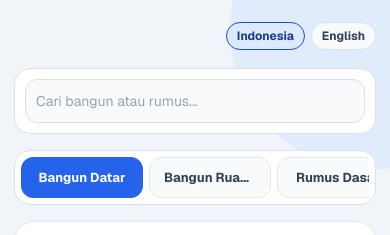
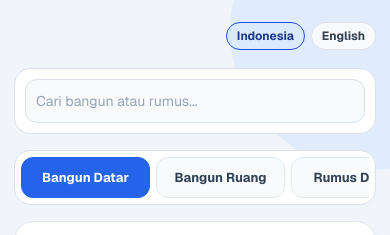
Before and after one commit to iskaelcom/rumus, a React Native app: screen / in a window 390 px wide. Shown: the top 235 px of the page. Built offline with nearby package versions, Linux system fonts and the light colour scheme.

Commit message:
style: Adjust `tabButtonPhone` minimum width and `shapeNameRow` alignment and spacing.

```diff
--- a/App.js
+++ b/App.js
@@ -833,7 +833,7 @@ const styles = StyleSheet.create({
   },
   tabButtonPhone: {
     flex: 0,
-    minWidth: 122,
+    minWidth: 129,
     paddingHorizontal: 14,
   },
   tabText: {
@@ -960,7 +960,8 @@ const styles = StyleSheet.create({
   },
   shapeNameRow: {
     flexDirection: 'row',
-    alignItems: 'center',
+    alignItems: 'start',
+    justifyContent: 'space-between',
     gap: 6,
   },
   shapeName: {
```
